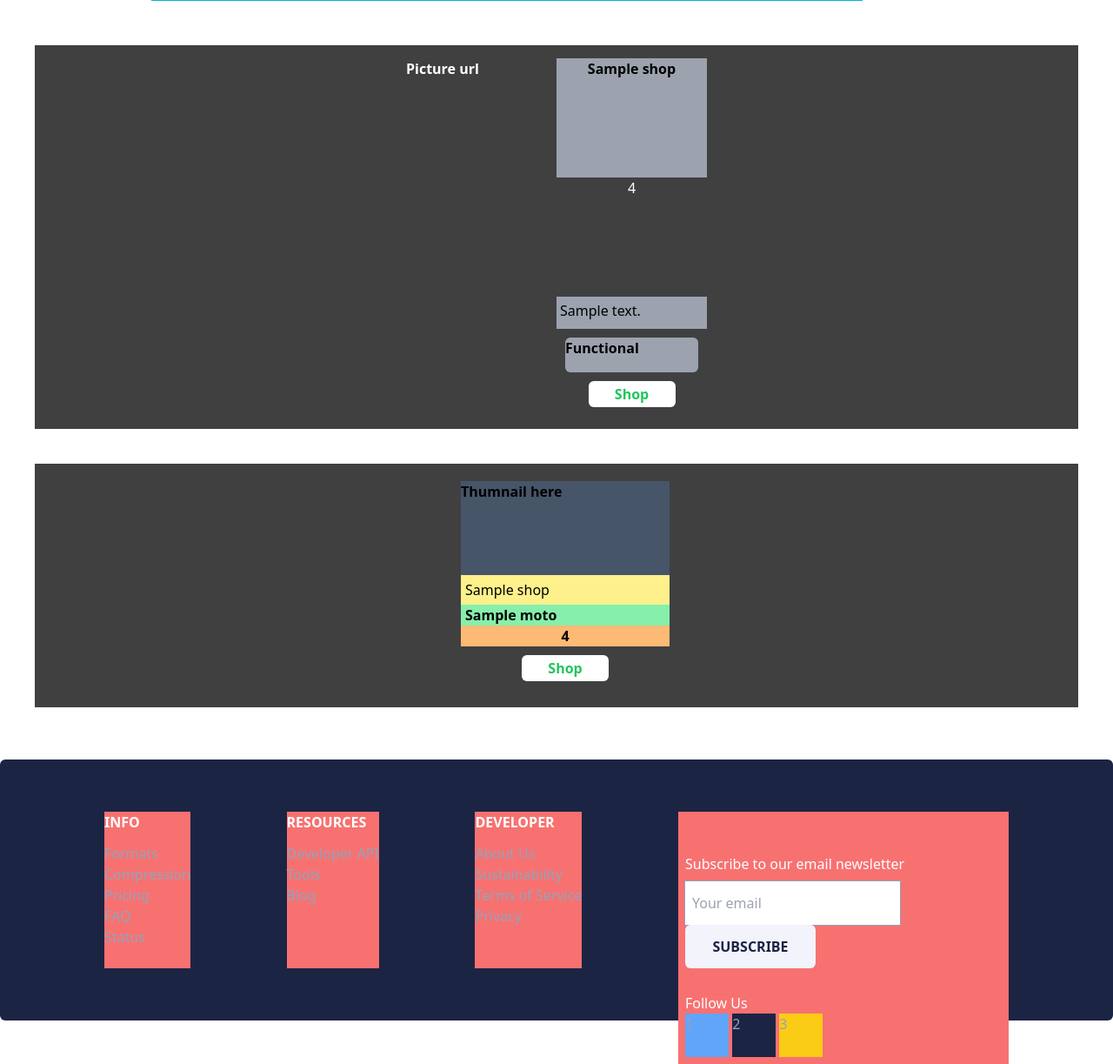
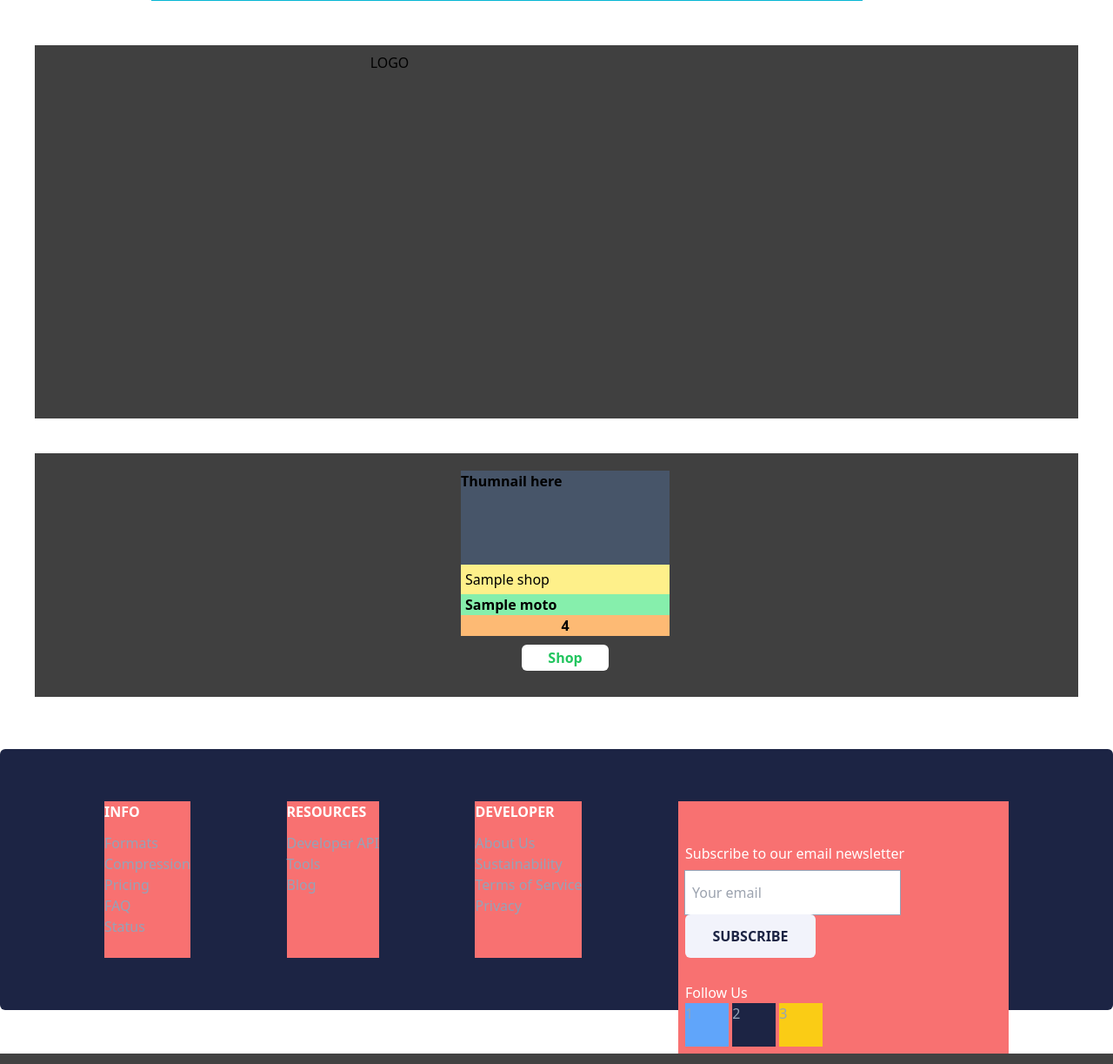
Before and after one commit to CoDedArch/Shopin-Backend, a Django app: template templates/shopin/index.html in a window 1280 px wide; the page is wider, and only the part inside the window is pictured. Shown: the part 72-1295 px from the top of that part at 87% size. Run offline with Django 4.2, Linux system fonts and the light colour scheme; the template is opened without the code that fills it: most values are stand-ins (such as "Sample title", 1, 10 or a date in 2020); style sheets or scripts are compiled from the project's sources.

Commit message:
changed the design of all shops view

```diff
--- a/templates/base/base.html
+++ b/templates/base/base.html
@@ -56,7 +56,7 @@
             <div class="bg-green-500 pt-[9px] min-w-[90px] max-w-[100px] pl-[9px] xl:basis-1/4 hover:outline hover:outline-white hover:outline-1 hover:underline">
                 <p class="font-bold lg:leading-tight">Returns & Orders</p></div>
             <div class="bg-inherit max-w-[100px] min-w-[50px] xl:basis-[20px] pr-2 pt-5">
-                <img src="{%static 'shopingcart.png'%}" alt="cart" class="h-10" >
+                <img src="{%static 'shopingcart.png'%}" alt="cart" class="h-10 hover:cursor-pointer" >
             </div>
         </div>
     </header>
--- a/templates/shopin/index.html
+++ b/templates/shopin/index.html
@@ -7,27 +7,13 @@ j
 
 {%block logo%}<span class=" font-bold text-2xl text-green-500"> SHOPIN </span>{%endblock%}
 {%block content%}
-<div class="bg-black-400 flex xl:m-10 space-x-4 flex-wrap p-[10px] justify-center">
+<div class="bg-black-400 flex xl:m-10 flex-wrap justify-left space-y-4 pt-2 pl-2">
     {% for shop in top_rated %}
     <!-- change of business logic. This div is to show list of only 5 rated -->
-        <div class="grid grid-cols-2 bg-{{shop.color}}-400 basis-[356px] h-[421px] rounded-md p-[5px]">
-            <div class="bg-inherit font-bold text-white">
-                Picture url
-            </div>
-            <div class="bg-gray-400 grid grid-rows-2">
-                <p class="text-center font-bold">{{shop.title}}</p>
-                <div class="bg-black-400 text-white flex flex-row justify-center xl:mb-[0px]">
-                    {{shop.rating}}
-                </div>
-                <div class="">
-                    <p class="lg:mb-[5px] p-[4px] inline-block">{{shop.description}}</p>
-                </div>
-                <div class="bg-black-400 flex flex-col justify-center basis-1/2 p-[10px] ">
-                    <div class="bg-gray-400 rounded-md h-[40px] font-bold mb-[10px]">Functional</div>
-                    <div class="flex flex-row justify-center">
-                    <button class="transition ease-in-out delay-150 hover:-translate-y-1 hover:scale-110 duration-300 hover:bg-green-500 h-[30px] w-[100px] font-bold rounded-md bg-white text-green-500 hover:text-black-400 hover:shadow-md hover:shadow-emerald-300">Shop</button><br>
-                    </div>
-                </div>
+        <div class="bg-{{shop.color}}-400 w-[50em] h-[421px] rounded-md">
+            <div class="text-center">
+                <!-- logo section -->
+                <p>LOGO</p>
             </div>
         </div>
     {% endfor %}
--- a/templates/shopin/single_shopview.html
+++ b/templates/shopin/single_shopview.html
@@ -4,7 +4,6 @@
 {%block content%}
 <!--each shop page would have it's individual sections-->
     {%for section in content.section_set.all%}
-
         {%if section.contains_category%}
         <!-- convert into a flex box -->
             <section class="bg-black-400 mb-10 mx-[12em] justify-center max-w-[1441px] flex flex-row p-[10px] space-x-5">
```
